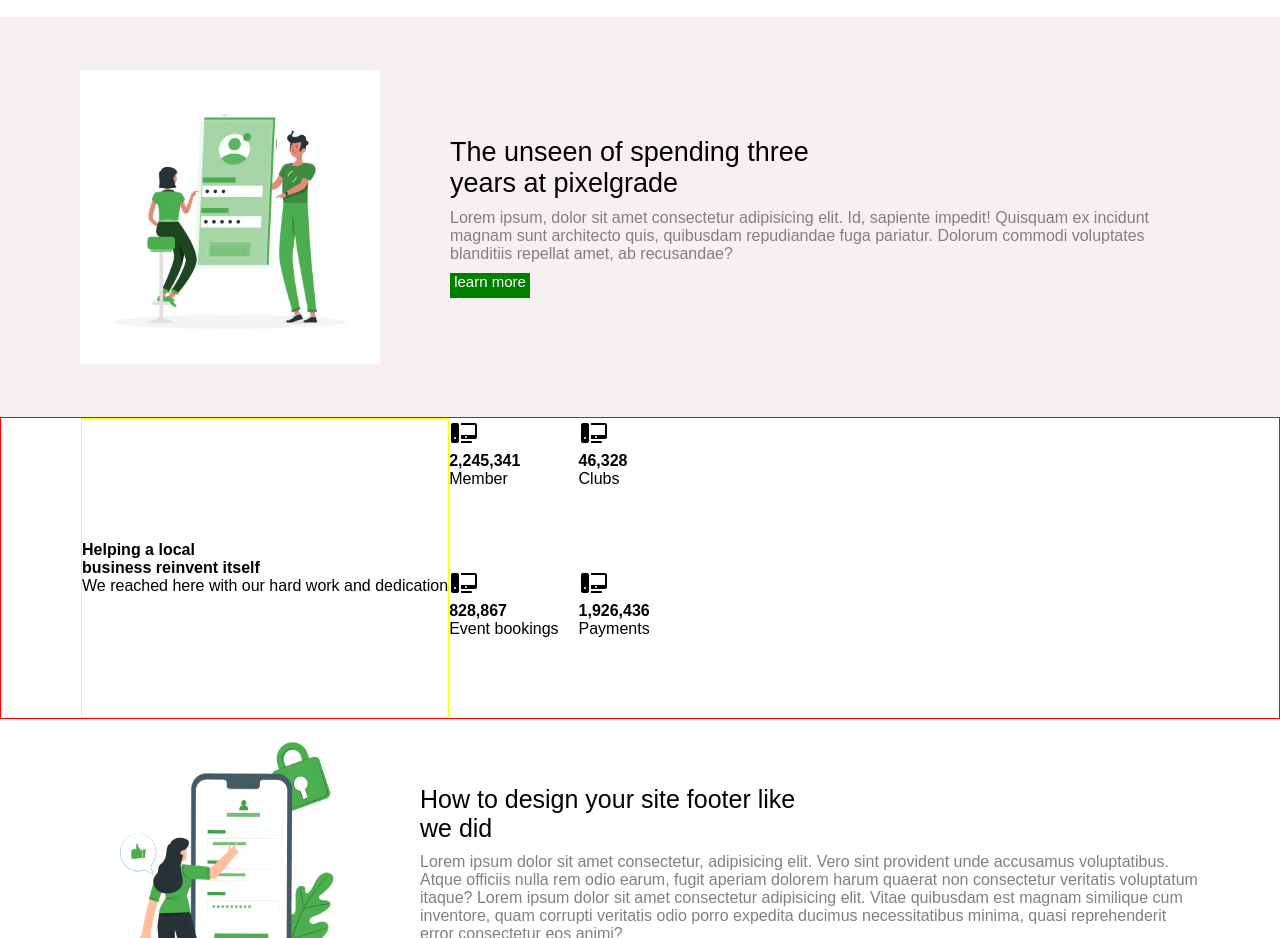
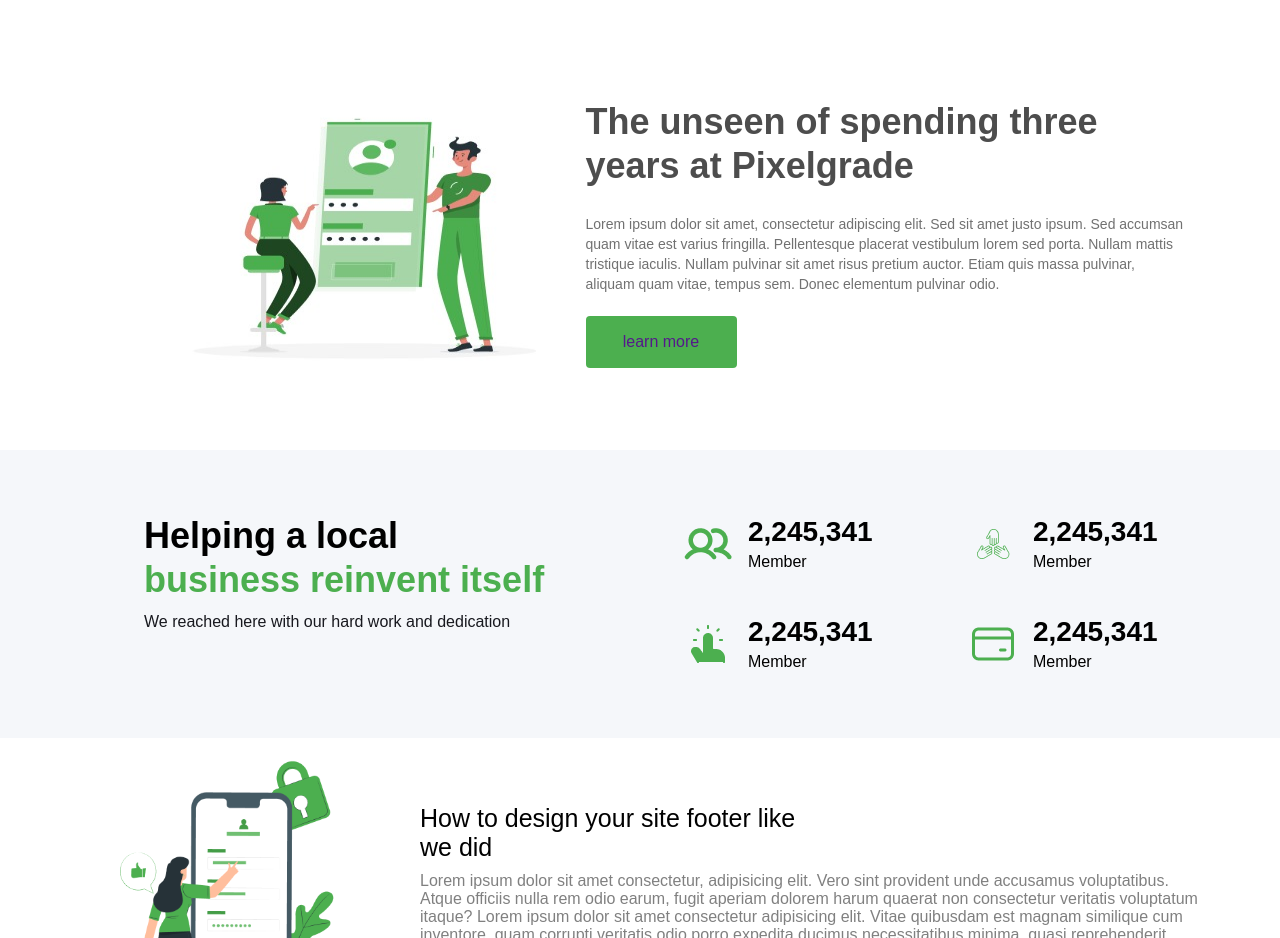
Before and after one commit to Lambert081/nextcent, a plain HTML site: page index.html in a window 1280 px wide. Shown: the part 1413-2351 px from the top of the page. Drawn offline with Linux system fonts and the light colour scheme.

Commit message:
add modify

```diff
--- a/css/contact.css
+++ b/css/contact.css
@@ -157,66 +157,177 @@
     color: #717171;
 }
 .unseen-section {
-    /* border: 1px solid red; */
     display: flex;
-    justify-content: center;
-    padding: 0px 80px;
-    background-color: rgb(247, 240, 240);
+    width: 100%;
+    height: 433px;
+    justify-content: space-between;
+    align-items: center;
+    padding: 0 144px;
+    background-color:  white;
 }
 .left-unseen-section {
-    /* border: 1px solid blue; */
     display: flex;
-    justify-content: center;
-    align-items: center;
-    height: 400px;
+    width: 442px;
+    height: 433px;
+}
+
+.left-unseen {
+    display: flex;
+    width: 441.53px;
+    height: 328.99px;
+    margin-top: 52px;
 }
 
 .right-unseen-section {
-    /* border: 1px solid yellow; */
     display: flex;
-    height: 400px;
-    margin-left: 70px;
+    width: 661px;
+    height: 268px;
     flex-direction: column;
-    justify-content: center;
+    gap: 32px;
+}
+
+.right-unseen {
+    display: flex;
+    flex-direction: column;
+    width: 601px;
+    height: 184px;
+    gap: 16px;
 }
 
 .h4-text {
-    font-size: 27px;
-    font-weight: 300;
+    display: flex;
+    width: 601px;
+    height: 88px;
+    font: inter;
+    font-size: 36px;
+    font-weight: 600;
+    line-height: 44px;
+    color: #4D4D4D;
 }
 .unseen-p-text {
-    color: grey;
+    display: flex;
+    width: 601px;
+    height: 80px;
+    font: inter;
+    font-weight: 400px;
+    font-size: 14px;
+    line-height: 20px;
+    color: #717171;
     margin-top: 10px;
 }
 
 .unseen-learn {
-    background-color: green;
-    color: white;
-    width: 80px;
-    height: 25px;
+    display: flex;
+    width: 151px;
+    height: 52px;
+    border-radius: 4px;
+    padding: 14px 32px;
+    gap: 10px;
+    background-color: #4CAF4F;
+    font: inter;
+    font-weight: 500;
+    font-size: 16px;
+    line-height: 24px;
     justify-content: center;
-    text-align: center;
     align-items: center;
-    font-size: 15px;
-    margin-top: 10px;
 }
 .local {
-    border: 1px solid red;
     display: flex;
-    padding: 0px 80px;
+    width: 100%;
+    height: 288px;
+    justify-content: space-between;
+    padding: 64px 144px;
+    background-color: #F5F7FA;
 }
 
 .left-local {
-    border: 1px solid yellow;
     display: flex;
-    justify-content: center;
     flex-direction: column;
-    height: 300px;
+    width: 540px;
+    height: 120px;
+    gap: 8px;
+}
+
+.helping {
+    display: flex;
+    width: 408px;
+    height: 88px;
+    gap: 8px;
+}
+
+.headline {
+    font: inter;
+    font-weight: 600;
+    font-size: 36px;
+    line-height: 44px;
+}
+
+.headspan {
+    color: #4CAF4F;
+}
+
+.head-we {
+    display: flex;
+    width: 540px;
+    height: 24px;
+    font: inter;
+    font-weight: 400;
+    font-size: 16px;
+    line-height: 24px;
+    color: #18191F;
 }
 
 .right-local {
-    display: grid;
-    grid-template-columns: 1fr 1fr;
-    column-gap: 20px;
-    /* justify-content: center; */
+    display: flex;
+    flex-direction: column;
+    width: 540px;
+    height: 160px;
+    gap: 40px;
 }
+
+.row-1 {
+    display: flex;
+    width: 540px;
+    height: 60px;
+    gap: 30px;
+}
+
+.row1-layout {
+    display: flex;
+    width: 255px;
+    height: 60px;
+    gap: 16px;
+    align-items: center;
+}
+
+.img-icon {
+    display: flex;
+    width: 48px;
+    height: 48px;
+}
+
+.member1 {
+    display: flex;
+    flex-direction: column;
+    width: 191px;
+    height: 60px;
+}
+
+.number-figure {
+    display: flex;
+    width: 191px;
+    height: 36px;
+    font: inter;
+    font-weight: 700;
+    font-size: 28px;
+    line-height: 36px;
+}
+
+.p-letter {
+    display: flex;
+    width: 191px;
+    font: inter;
+    font-weight: 400;
+    font-size: 16px;
+    line-height: 24px;
+}
--- a/index.html
+++ b/index.html
@@ -1,5 +1,6 @@
 <!DOCTYPE html>
 <html lang="en">
+
 <head>
     <meta charset="UTF-8">
     <meta name="viewport" content="width=device-width, initial-scale=1.0">
@@ -8,6 +9,7 @@
     <link rel="stylesheet" href="./css/about.css">
     <link rel="stylesheet" href="./css/contact.css">
 </head>
+
 <body>
     <header>
         <a href="">
@@ -73,63 +75,98 @@
                         <img class="icon" src="./icons/IMG-20241106-WA0018.jpg" alt="" width="65px" height="56px">
                         <p class="club-text">Menbership <br>Organisations</p>
                     </div>
-                 <p class="our">Our membership management software provides full automation of membership renewals and payments</p>
+                    <p class="our">Our membership management software provides full automation of membership renewals
+                        and payments</p>
                 </div>
                 <div class="section-container">
                     <div class="member">
                         <img class="icon" src="./icons/IMG-20241106-WA0006.jpg" alt="" width="65px" height="56px">
                         <p class="club-text">National <br>Associations</p>
                     </div>
-                <p class="our">Our membership management software provides full automation of membership renewals and payments</p>
+                    <p class="our">Our membership management software provides full automation of membership renewals
+                        and payments</p>
                 </div>
                 <div class="section-container">
                     <div class="member">
                         <img class="icon" src="./icons/IMG-20241106-WA0007.jpg" alt="" width="65px" height="56px">
                         <p class="club-text">Clubs And <br>Groups</p>
                     </div>
-                <p class="our">Our membership management software provides full automation of membership renewals and payments</p>
+                    <p class="our">Our membership management software provides full automation of membership renewals
+                        and payments</p>
                 </div>
             </div>
         </section>
 
         <section class="unseen-section">
             <div class="left-unseen-section">
-            <img src="./assets/IMG-20241106-WA0020.jpg" alt="" width="300px">
+                <div class="left-unseen">
+                    <img src="./assets/IMG-20241106-WA0020.jpg" alt="" width="441.53px" height="328.99">
+                </div>
             </div>
             <div class="right-unseen-section">
-            <h4 class="h4-text">The unseen of spending three <br> years at pixelgrade</h4>
-            <p class="unseen-p-text">Lorem ipsum, dolor sit amet consectetur adipisicing elit. Id, sapiente impedit! Quisquam ex incidunt magnam sunt architecto quis, quibusdam repudiandae fuga pariatur. Dolorum commodi voluptates blanditiis repellat amet, ab recusandae?</p>
+                <div class="right-unseen">
+                    <h4 class="h4-text">The unseen of spending three years at Pixelgrade</h4>
+                    <p class="unseen-p-text">Lorem ipsum dolor sit amet, consectetur adipiscing elit. Sed sit amet justo
+                        ipsum. Sed accumsan quam vitae est varius fringilla. Pellentesque placerat vestibulum lorem sed
+                        porta. Nullam mattis tristique iaculis. Nullam pulvinar sit amet risus pretium auctor. Etiam
+                        quis massa pulvinar, aliquam quam vitae, tempus sem. Donec elementum pulvinar odio.</p>
+                </div>
                 <a href="" class="unseen-learn">learn more</a>
             </div>
         </section>
-     <div class="local">
+
+        <section class="local">
             <div class="left-local">
-            <h4>Helping a local <br><span>business reinvent itself</span></h4>
-            <p>We reached here with our hard work and dedication</p>
+                <div class="helping">
+                    <h4 class="headline">Helping a local <span class="headspan">business reinvent itself</span></h4>
+                </div>
+                <p class="head-we">We reached here with our hard work and dedication</p>
             </div>
             <div class="right-local">
-            <div>
-                <div><img src="./icons/u.png" alt=""></div>
-                <div><h4>2,245,341</h4></div>
-                <div><p>Member</p></div>
+                <div class="row-1">
+                    <div class="row1-layout">
+                        <div class="img-icon">
+                            <img src="./assets/Icon (4).png" alt="">
                         </div>
-            <div>
-                <div><img src="./icons/u.png" alt=""></div>
-                <div><h4>46,328</h4></div>
-                <div><p>Clubs</p></div>
+                        <div class="member1">
+                            <p p class="number-figure">2,245,341</p>
+                            <p class="p-letter">Member</p>
                         </div>
-            <div>
-                <div><img src="./icons/u.png" alt=""></div>
-                <div><h4>828,867</h4></div>
-                <p>Event bookings</p>
                     </div>
-            <div>
-                <div><img src="./icons/u.png" alt=""></div>
-                <div><h4>1,926,436</h4></div>
-                <div><p>Payments</p></div>
+
+                    <div class="row1-layout">
+                        <div class="img-icon">
+                            <img src="./assets/Icon (5).png" alt="">
+                        </div>
+                        <div class="menber1">
+                            <p class="number-figure">2,245,341</p>
+                            <p class="p-letter">Member</p>
                         </div>
                     </div>
                 </div>
+
+                <div class="row-1">
+                    <div class="row1-layout">
+                        <div class="img-icon">
+                            <img src="./assets/Icon (7).png" alt="">
+                        </div>
+                        <div class="member1">
+                            <p p class="number-figure">2,245,341</p>
+                            <p class="p-letter">Member</p>
+                        </div>
+                    </div>
+
+                    <div class="row1-layout">
+                        <div class="img-icon">
+                            <img src="./assets/Icon (6).png" alt="">
+                        </div>
+                        <div class="menber1">
+                            <p class="number-figure">2,245,341</p>
+                            <p class="p-letter">Member</p>
+                        </div>
+                    </div>
+                </div>
+        </section>
 
         <div class="design">
             <div class="left-design">
@@ -137,7 +174,11 @@
             </div>
             <div class="right-design">
                 <h4 class="h4-design">How to design your site footer like <br>we did</h4>
-            <p class="p-design">Lorem ipsum dolor sit amet consectetur, adipisicing elit. Vero sint provident unde accusamus voluptatibus. Atque officiis nulla rem odio earum, fugit aperiam dolorem harum quaerat non consectetur veritatis voluptatum itaque? Lorem ipsum dolor sit amet consectetur adipisicing elit. Vitae quibusdam est magnam similique cum inventore, quam corrupti veritatis odio porro expedita ducimus necessitatibus minima, quasi reprehenderit error consectetur eos animi?</p>
+                <p class="p-design">Lorem ipsum dolor sit amet consectetur, adipisicing elit. Vero sint provident unde
+                    accusamus voluptatibus. Atque officiis nulla rem odio earum, fugit aperiam dolorem harum quaerat non
+                    consectetur veritatis voluptatum itaque? Lorem ipsum dolor sit amet consectetur adipisicing elit.
+                    Vitae quibusdam est magnam similique cum inventore, quam corrupti veritatis odio porro expedita
+                    ducimus necessitatibus minima, quasi reprehenderit error consectetur eos animi?</p>
                 <a href="" class="design-more">Learn more</a>
             </div>
         </div>
@@ -146,7 +187,14 @@
                 <img src="assets/IMG-20241106-WA0011.jpg" alt="" width="300px">
             </div>
             <div class="right-smith-section">
-            <p class="p-smith">Lorem ipsum dolor sit amet consectetur adipisicing elit. Tenetur accusantium, doloremque nihil eligendi consequatur quidem magnam non modi nostrum dolore nisi quis exercitationem laboriosam explicabo consequuntur officia alias! Consequatur, rem?Lorem ipsum dolor sit amet consectetur adipisicing elit. Fugit impedit optio fugiat quisquam natus, odio tempore magni rerum, beatae nostrum perferendis qui! Veritatis modi quis facilis quae in nostrum aliquam? Lorem ipsum dolor sit amet consectetur adipisicing elit. At consectetur aliquid commodi fuga magnam atque velit! Distinctio, veniam libero! Accusamus deserunt mollitia impedit quam itaque illo vero alias minus ab.</p>
+                <p class="p-smith">Lorem ipsum dolor sit amet consectetur adipisicing elit. Tenetur accusantium,
+                    doloremque nihil eligendi consequatur quidem magnam non modi nostrum dolore nisi quis exercitationem
+                    laboriosam explicabo consequuntur officia alias! Consequatur, rem?Lorem ipsum dolor sit amet
+                    consectetur adipisicing elit. Fugit impedit optio fugiat quisquam natus, odio tempore magni rerum,
+                    beatae nostrum perferendis qui! Veritatis modi quis facilis quae in nostrum aliquam? Lorem ipsum
+                    dolor sit amet consectetur adipisicing elit. At consectetur aliquid commodi fuga magnam atque velit!
+                    Distinctio, veniam libero! Accusamus deserunt mollitia impedit quam itaque illo vero alias minus ab.
+                </p>
                 <h4 class="h4-smith">Tim Smith</h4>
                 <p class="boat-smith">British Drogon boat Racing Association</p>
                 <div class="div-smith">
@@ -162,7 +210,10 @@
         </div>
         <section class="caring-section">
             <h4 class="new">Caring is the new marketing</h4>
-        <p class="blog">The nectcent blog is the best place to read about the lattest membership insights, <br>trends and more . See who's joining the community, read about how our community <br> are increasing their membership income and lot's more.</p>
+            <p class="blog">The nectcent blog is the best place to read about the lattest membership insights,
+                <br>trends and more . See who's joining the community, read about how our community <br> are increasing
+                their membership income and lot's more.
+            </p>
             <div class="img-sec">
                 <img src="./assets/IMG-20241106-WA0021.jpg" alt="" width="300px">
 
@@ -175,7 +226,8 @@
                 <a href="">Readmore</a>
             </div>
             <div class="relative b">
-            <p class="relative-p">what are your safeguarding <br>responsibilities and how can <br>you manage them</p>
+                <p class="relative-p">what are your safeguarding <br>responsibilities and how can <br>you manage them
+                </p>
                 <a href="">Readmore</a>
             </div>
             <div class="relative c">
@@ -224,4 +276,5 @@
         </div>
     </footer>
 </body>
+
 </html>
```
Also changed, not shown: assets/Icon (4).png (added), assets/Icon (5).png (added), assets/Icon (6).png (added), assets/Icon (7).png (added). Lines whose indentation alone changed are shown as unchanged.
